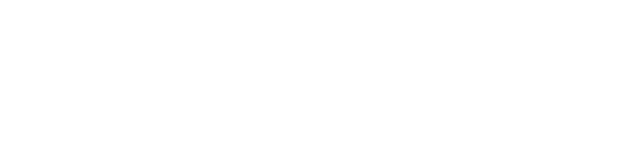
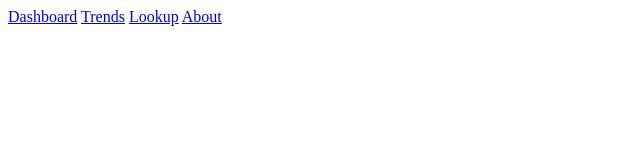
Before and after one commit to akhatri9/inst377-finalproject-akhatri9, a website: page public/about.html in a window 1280 px wide. Shown: the whole page, without its empty margins (0-640 px from the left). Drawn offline with Linux system fonts and the light colour scheme.

Commit message:
feat: about page setup html

```diff
--- a/public/about.html
+++ b/public/about.html
@@ -4,8 +4,14 @@
     <meta charset="UTF-8">
     <meta name="viewport" content="width=device-width, initial-scale=1.0">
     <title>About</title>
+    <link rel="stylesheet" href="css/style.css">
 </head>
 <body>
-
+    <nav>
+        <a href="index.html">Dashboard</a>
+        <a href="trends.html">Trends</a>
+        <a href="lookup.html">Lookup</a>
+        <a href="about.html">About</a>
+    </nav>
 </body>
 </html>
```
Also changed, not shown: public/lookup.html (+1 -0 lines).
